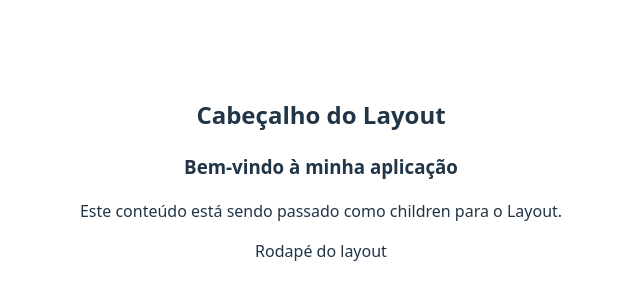
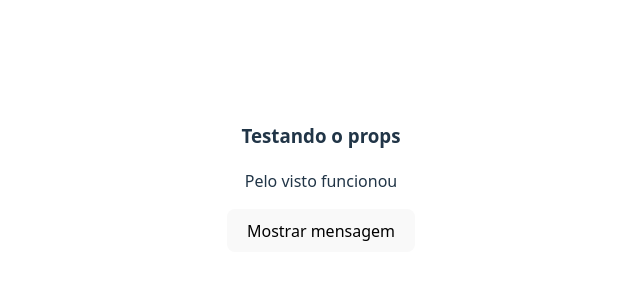
Before and after one commit to DouglasYHWH-Developer/React, a React (Vite) app in the folder Painel_de_Usuario/: page / in a window 1280 px wide. Shown: the part 222-522 px from the top of the page, without its empty margins (319-959 px from the left). Built offline with nearby package versions, Linux system fonts and the light colour scheme.

Commit message:
Criação do componente Mensagem e fiz a atividade 5 conforme exercício proposto.

```diff
--- a/Painel_de_Usuario/src/App.jsx
+++ b/Painel_de_Usuario/src/App.jsx
@@ -3,8 +3,13 @@ import Layout from './components/Layout'
 import ListaDeCompras from './components/ListaDeCompras'
 import Painel from './components/Painel'
 import PainelVisibilidade from './components/PainelVisibilidade'
+import Mensagem from './components/Mensagem'
 
 function App() {
+
+  function mostrarMensagem() {
+    console.log("Mensagem")
+  }
 
   return (
     <>
@@ -12,12 +17,20 @@ function App() {
      {/*<PainelVisibilidade />*/}
      {/*<ListaDeCompras />*/}
      {/* props children */}
-     <Layout>
+   {/*  <Layout>
       <h3>Bem-vindo à minha aplicação</h3>
       <p>Este conteúdo está sendo passado como children para o Layout.</p>
-     </Layout>
+     </Layout>}
+     {/* props em funções */}
+     <Mensagem
+      titulo={"Testando o props"}
+      texto={"Pelo visto funcionou"}
+      myFunction={mostrarMensagem}
+    />
+
+
     </>
   )
 }
 
-export default App
+export default App;
--- /dev/null
+++ b/Painel_de_Usuario/src/components/Mensagem.jsx
@@ -0,0 +1,24 @@
+const Mensagem = ({titulo, texto, myFunction}) => {
+  return (
+    <div>
+        <h3>{titulo}</h3>
+        <p>{texto}</p>
+        <button onClick={myFunction}>Mostrar mensagem</button>
+    </div>
+  )
+}
+
+export default Mensagem;
+
+{/*
+    const Mensagem = (props) => {
+  return (
+    <div>
+        <h3>{props.titulo}</h3>
+        <p>{props.texto}</p>
+    </div>
+  )
+}
+
+export default Mensagem
+ */}
```
